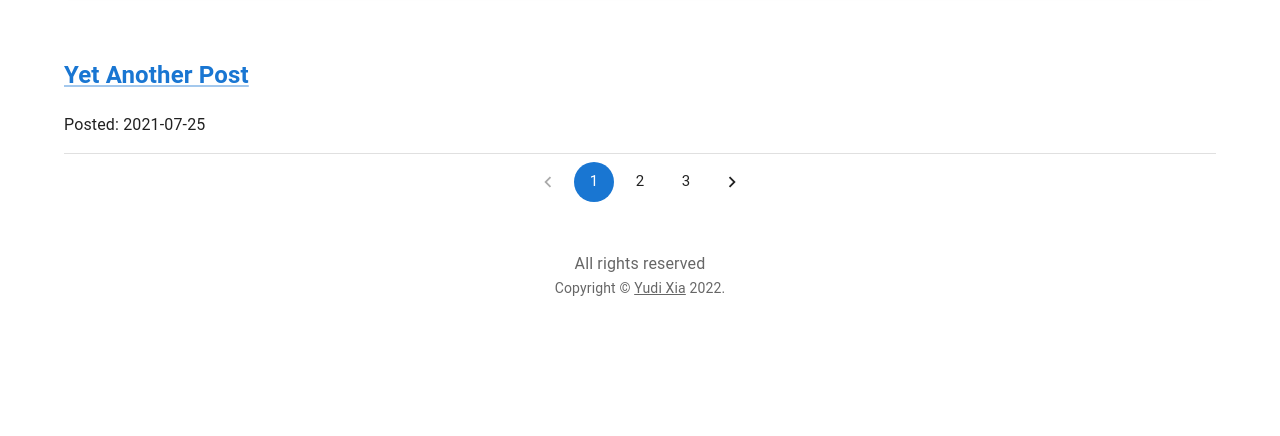
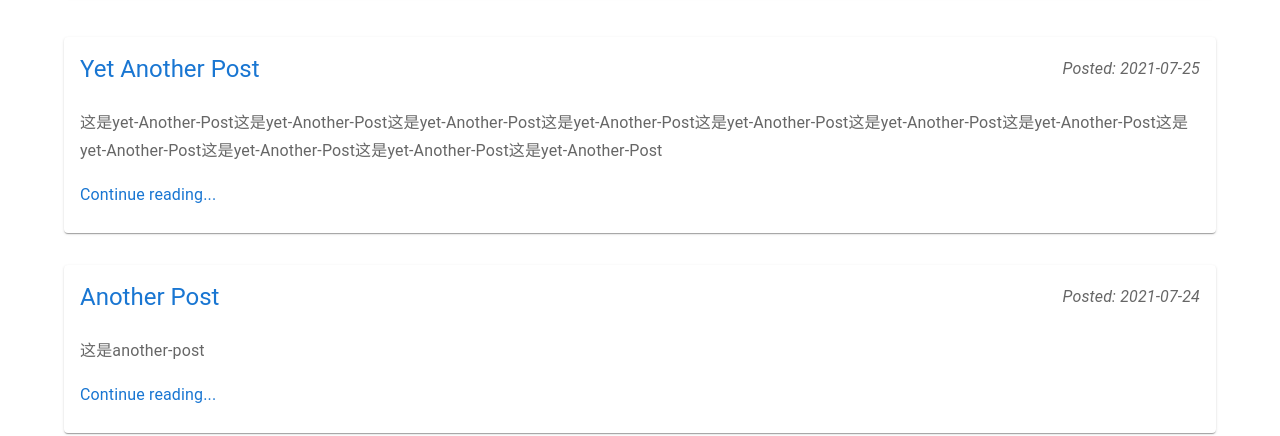
Before and after one commit to JILLXIA/JILLXIA.github.io, a Gatsby site: page /blog in a window 1280 px wide. Shown: the part 388-824 px from the top of the page. Before the commit the page ends 800 px from the top, so only its background shows below. Built offline with nearby package versions, Linux system fonts and the light colour scheme; Gatsby itself is replaced by a stand-in of ours; some packages are replaced by stand-ins of ours.

Commit message:
增加blog列表选中悬停功能

```diff
--- a/src/mdx/another-post/index.md
+++ b/src/mdx/another-post/index.md
@@ -1,6 +1,7 @@
 ---
 title: "Another Post"
 date: "2021-07-24"
+description: "这是another-post"
 ---
 
 Here's another post! It's even better than the first one!
--- a/src/mdx/my-first-post/index.mdx
+++ b/src/mdx/my-first-post/index.mdx
@@ -1,6 +1,7 @@
 ---
 title: "My First Post"
 date: "2021-07-23"
+description: "这是my-first-post"
 ---
 
 This is my first blog post! Isn't it *great*?
--- a/src/mdx/yet-another-post/index.mdx
+++ b/src/mdx/yet-another-post/index.mdx
@@ -1,6 +1,7 @@
 ---
 title: "Yet Another Post"
 date: "2021-07-25"
+description: "这是yet-Another-Post这是yet-Another-Post这是yet-Another-Post这是yet-Another-Post这是yet-Another-Post这是yet-Another-Post这是yet-Another-Post这是yet-Another-Post这是yet-Another-Post这是yet-Another-Post这是yet-Another-Post"
 hero_image: "./image3.jpg"
 hero_image_alt: "A gray pitbull relaxing on the sidewalk with its tongue hanging out"
 hero_image_credit_text: "Christopher Ayme"
--- a/src/pages/blog/index.tsx
+++ b/src/pages/blog/index.tsx
@@ -8,11 +8,17 @@ import { MDXRenderer } from "gatsby-plugin-mdx"
 import { graphql, useStaticQuery } from "gatsby"
 import Link from '@mui/material/Link'
 import List from '@mui/material/List';
-import Divider from '@mui/material/Divider';
 import MainFeaturedPost from '../MainFeaturedPost';
 import Pagination from '@mui/material/Pagination'
 import Stack from '@mui/material/Stack'
-
+import Card from '@mui/material/Card';
+import CardActionArea from '@mui/material/CardActionArea';
+import CardContent from '@mui/material/CardContent';
+import CardMedia from '@mui/material/CardMedia';
+import Typography from '@mui/material/Typography';
+import Grid from '@mui/material/Grid';
+import Paper from '@mui/material/Paper';
+import Image from '../../images/mouse_hover.jpg';
 const theme = createTheme();
 const sections = [
     { title: 'Education', url: '#' },
@@ -24,9 +30,10 @@ const sections = [
   ];
 
 const DEFAULT_PAGE = 1
-const PAGE_SIZE = 1
+const PAGE_SIZE = 2
 export default function content() {
   const [pageNumber, setPageNumber] = useState<number>(DEFAULT_PAGE)
+  const [selectIndex, setSelectIndex] = useState<number>(-1)
   const mainFeaturedPost = {
     title: 'Title of a longer featured blog post',
     description:
@@ -43,6 +50,7 @@ export default function content() {
             frontmatter {
               title
               date
+              description
             }
             id
             slug
@@ -58,17 +66,37 @@ export default function content() {
 
     const blogContent = () => {
         const showData = data.allMdx.nodes.slice((pageNumber-1) * PAGE_SIZE, pageNumber * PAGE_SIZE)
-        const view = showData.map((node:any) => {
+        const view = showData.map((node:any, index:number) => {
           return(
-            <article key={node.id}>
-                <h2>
-                    <Link href={`/blog/${node.slug}`}>
-                        {node?.frontmatter?.title}
-                    </Link>
-                </h2>
-                <p>Posted: {node?.frontmatter?.date}</p>
-                <Divider />
-            </article>
+            <Card
+              sx={{
+                display: 'flex',
+                marginBottom:4,
+                color: '#fff',
+                backgroundSize: 'cover',
+                backgroundPosition: 'center',
+                backgroundImage: selectIndex==index ? `url(${Image})` : null
+              }}
+              raised={selectIndex==index}
+              onMouseEnter={() => {setSelectIndex(index)}}
+              onMouseLeave={() => {setSelectIndex(-1)}}>
+              <CardContent sx={{ flex: 1}}>
+                <Grid direction="row" container alignItems="center" xs={12}>
+                  <Typography component="h2" variant="h5" color="primary">
+                      {node?.frontmatter?.title}
+                  </Typography>
+                  <Typography variant="subtitle1" color="text.secondary" sx={{fontStyle:'italic',textAlign:'right', flex:1}}>
+                    Posted: {node?.frontmatter?.date}
+                  </Typography>
+                </Grid>
+                  <Typography variant="subtitle1" paragraph color="text.secondary" sx={{marginTop:3}}>
+                    {node?.frontmatter?.description}
+                  </Typography>
+                  <Link href={`/blog/${node.slug}`} variant="subtitle1" color="primary" sx={{textAlign:'right'}} underline='hover'>
+                    Continue reading...
+                  </Link>
+              </CardContent>
+            </Card>
           )
           })
         return <List>{view}</List>
@@ -83,7 +111,7 @@ export default function content() {
         <Stack spacing={2}>
           <Pagination
             sx={{alignSelf:'center', marginTop:5}}
-            count={data.allMdx.nodes.length/PAGE_SIZE}
+            count={Math.ceil(data.allMdx.nodes.length/PAGE_SIZE)}
             color="primary"
             size="large"
             onChange={onChange}/>
```
Also changed, not shown: 1 other file.
